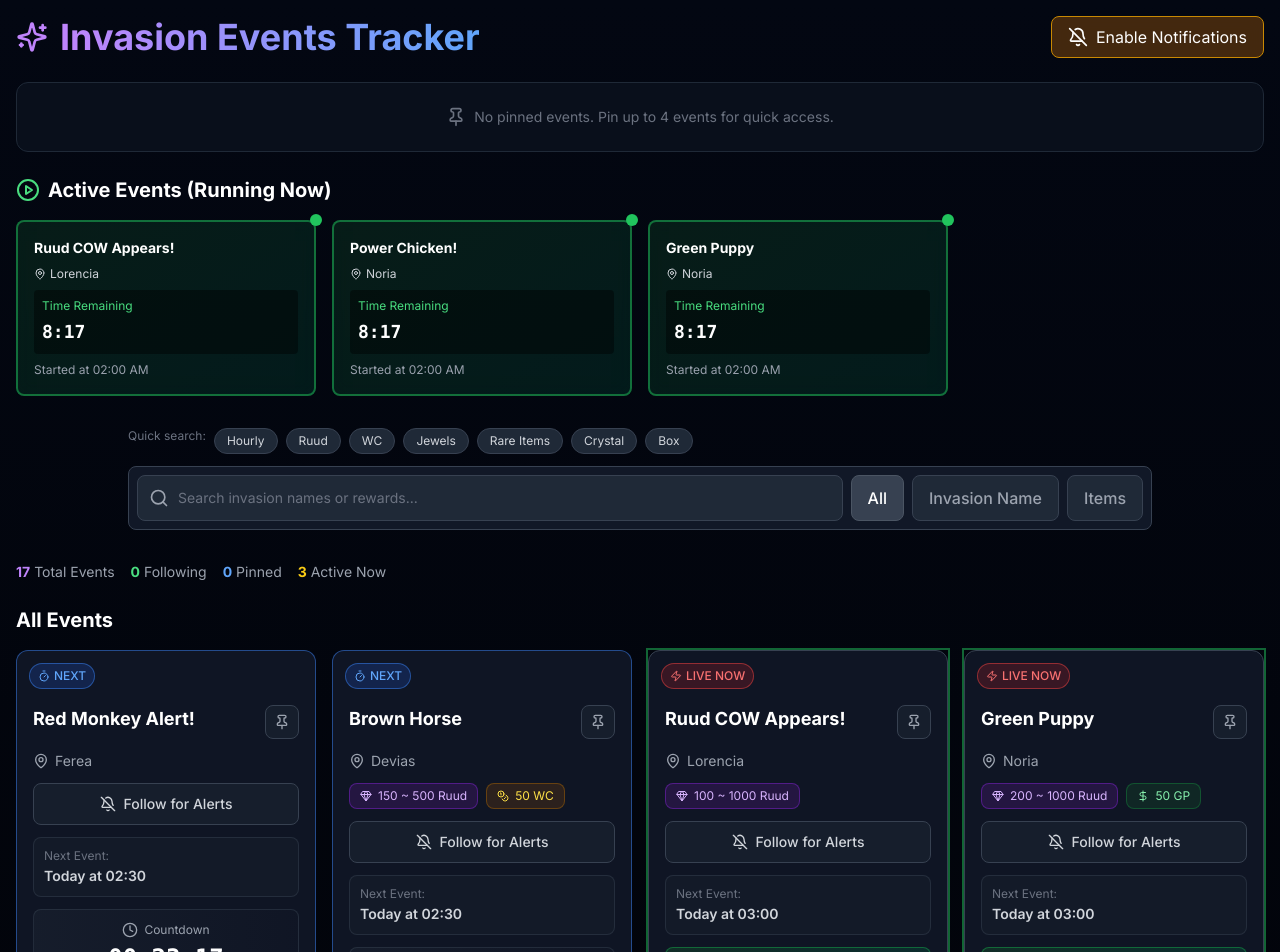
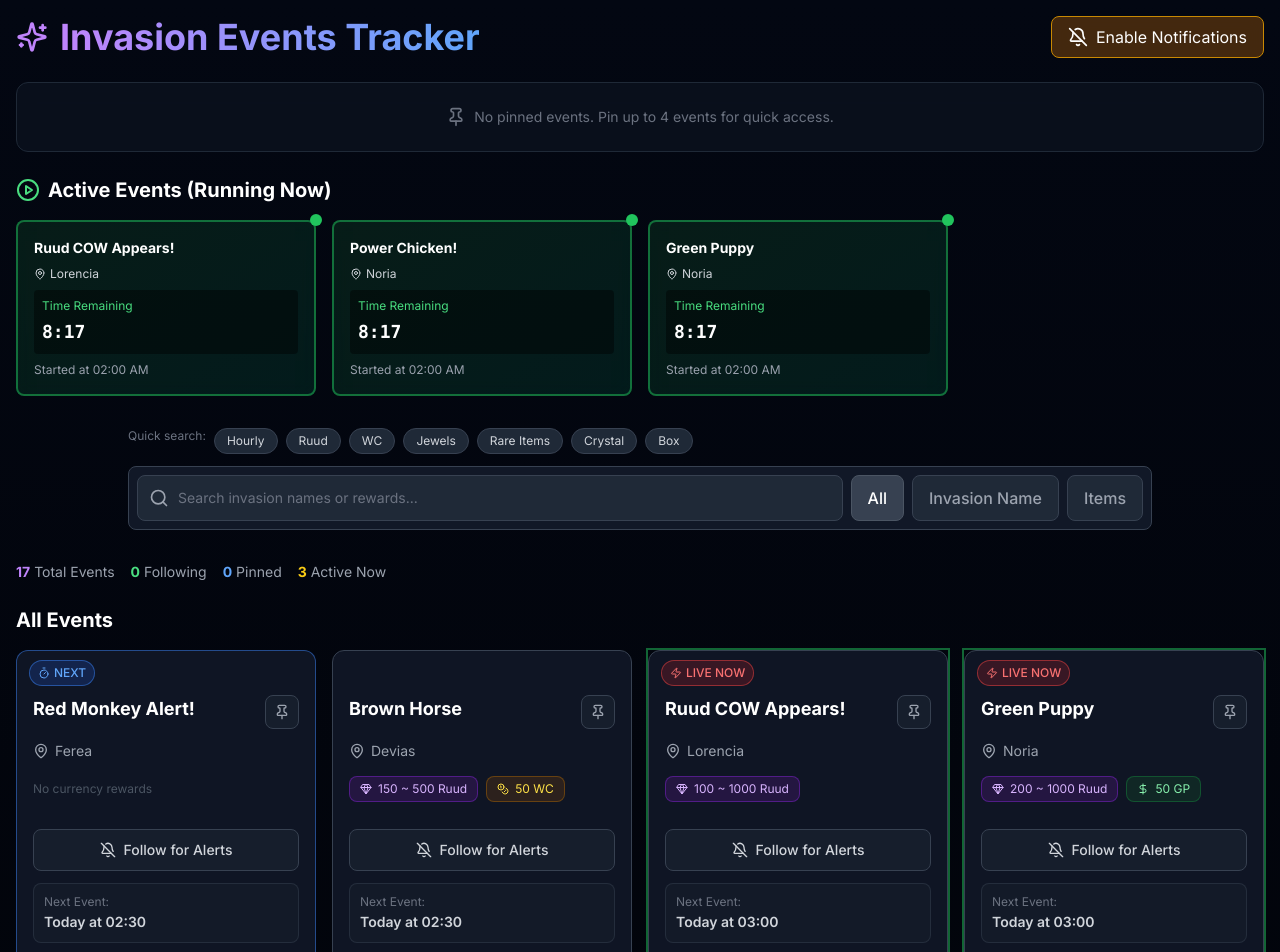
Before and after one commit to crowjay1807/event-nextjs-app, a Next.js app: page / in a window 1280 px wide. Shown: the top 952 px of the page. Built offline with nearby package versions, Linux system fonts and the light colour scheme.

Commit message:
Update event app components and homepage

```diff
--- a/app/page.tsx
+++ b/app/page.tsx
@@ -262,13 +262,6 @@ export default function Home() {
     );
   }
 
-  // Tìm thời gian event sắp diễn ra gần nhất
-  const now = new Date();
-  const nextTimes = filteredEvents
-    .map(event => event.times.filter(t => t > now)[0])
-    .filter(Boolean);
-  const minNextTime = nextTimes.length > 0 ? new Date(Math.min(...nextTimes.map(t => t.getTime()))) : null;
-
   return (
     <main className="min-h-screen p-4 bg-gradient-to-b from-gray-950 to-black">
       <div className="max-w-7xl mx-auto">
@@ -340,23 +333,19 @@ export default function Home() {
           </div>
         </div>
 
-        {/* All Events Grid */}
+        {/* All Events Grid - Using grid with auto-rows for equal height */}
         <div>
           <h2 className="text-xl font-bold text-white mb-4">All Events</h2>
-          <div className="grid grid-cols-1 md:grid-cols-2 lg:grid-cols-3 xl:grid-cols-4 gap-4">
-            {filteredEvents.map((event) => {
-              const eventNextTime = event.times.filter(t => t > now)[0];
-              const isUpcoming = !!(minNextTime && eventNextTime && eventNextTime.getTime() === minNextTime.getTime() && !getActiveEvents(events).some(e => e.id === event.id));
-              return (
+          <div className="grid grid-cols-1 md:grid-cols-2 lg:grid-cols-3 xl:grid-cols-4 gap-4 auto-rows-fr">
+            {filteredEvents.map((event, index) => (
               <EventCard
                 key={event.id}
                 event={event}
-                  isUpcoming={isUpcoming}
+                isUpcoming={index === 0 && !getActiveEvents(events).some(e => e.id === event.id)}
                 onFollowToggle={handleFollowToggle}
                 onPinToggle={handlePinToggle}
               />
-              );
-            })}
+            ))}
           </div>
 
           {filteredEvents.length === 0 && (
--- a/components/EventCard.tsx
+++ b/components/EventCard.tsx
@@ -105,16 +105,15 @@ export default function EventCard({ event, isUpcoming = false, onFollowToggle, o
   return (
     <div
       ref={cardRef}
-      className={`card relative ${isActive ? 'ring-2 ring-green-500 ring-opacity-50' : ''}`}
+      className={`card relative h-full ${isActive ? 'ring-2 ring-green-500 ring-opacity-50' : ''}`}
       onMouseEnter={() => setShowTooltip(true)}
       onMouseLeave={() => setShowTooltip(false)}
     >
-      <div className={`bg-gray-900/90 backdrop-blur rounded-xl border ${isUpcoming && !isActive ? 'border-blue-500/50' : 'border-gray-700'} hover:border-gray-600 transition-all duration-300 overflow-hidden`}>
-        {/* Card Header with Badges */}
-        <div className="relative">
-          {/* Status Badges Row */}
-          {(isUpcoming || isActive || event.pinned) && (
-            <div className="flex gap-2 p-3 pb-0">
+      <div className={`h-full flex flex-col bg-gray-900/90 backdrop-blur rounded-xl border ${isUpcoming && !isActive ? 'border-blue-500/50' : 'border-gray-700'} hover:border-gray-600 transition-all duration-300 overflow-hidden`}>
+        {/* Status Badges Row - Fixed Height */}
+        <div className="min-h-[44px] flex items-center">
+          {(isUpcoming || isActive || event.pinned) ? (
+            <div className="flex gap-2 px-3 py-2">
               {isActive && (
                 <div className="inline-flex items-center gap-1 text-xs bg-red-600/20 border border-red-500/50 text-red-400 px-2 py-1 rounded-full">
                   <Zap className="w-3 h-3 animate-pulse" />
@@ -134,13 +133,16 @@ export default function EventCard({ event, isUpcoming = false, onFollowToggle, o
                 </div>
               )}
             </div>
+          ) : (
+            <div className="px-3 py-2">&nbsp;</div>
           )}
+        </div>
 
-          {/* Card Content */}
-          <div className="p-4 space-y-3">
-            {/* Title and Pin Button */}
-            <div className="flex justify-between items-start gap-2">
-              <h3 className="text-lg font-bold text-white flex-1">{event.name}</h3>
+        {/* Card Content - Flex Grow */}
+        <div className="flex-1 flex flex-col p-4 pt-0 space-y-3">
+          {/* Title and Pin Button - Fixed Height */}
+          <div className="flex justify-between items-start gap-2 min-h-[32px]">
+            <h3 className="text-lg font-bold text-white flex-1 line-clamp-2">{event.name}</h3>
 
             {/* Pin Button */}
             <button
@@ -148,7 +150,7 @@ export default function EventCard({ event, isUpcoming = false, onFollowToggle, o
                 e.stopPropagation();
                 onPinToggle(event.id);
               }}
-                className={`p-2 rounded-lg transition-all duration-200 ${
+              className={`flex-shrink-0 p-2 rounded-lg transition-all duration-200 ${
                 event.pinned
                   ? 'bg-purple-600/20 hover:bg-purple-600/30 text-purple-400 border border-purple-500/50'
                   : 'bg-gray-800/50 hover:bg-gray-700/50 text-gray-400 border border-gray-700'
@@ -159,36 +161,45 @@ export default function EventCard({ event, isUpcoming = false, onFollowToggle, o
             </button>
           </div>
 
-            {/* Location */}
-            <div className="flex items-center text-gray-400 text-sm">
+          {/* Location - Fixed Height */}
+          <div className="flex items-center text-gray-400 text-sm min-h-[20px]">
             <MapPin className="w-4 h-4 mr-1.5" />
             <span>{event.map}</span>
           </div>
 
-            {/* Currency Rewards Display */}
-            {(currencies.ruud || currencies.wc || currencies.gp) && (
+          {/* Currency Rewards Display - Fixed Height */}
+          <div className="min-h-[32px] flex items-center">
+            {(currencies.ruud || currencies.wc || currencies.gp) ? (
               <div className="flex gap-2 flex-wrap">
                 {currencies.ruud && (
                   <div className="bg-purple-900/30 border border-purple-700/50 px-2.5 py-1 rounded-lg text-xs text-purple-300 flex items-center gap-1.5">
                     <Gem className="w-3 h-3" />
-                    {currencies.ruud.replace(/ruud/i, 'Ruud')}
+                    <span className="whitespace-nowrap">{currencies.ruud.replace(/ruud/i, 'Ruud')}</span>
                   </div>
                 )}
                 {currencies.wc && (
                   <div className="bg-yellow-900/30 border border-yellow-700/50 px-2.5 py-1 rounded-lg text-xs text-yellow-300 flex items-center gap-1.5">
                     <Coins className="w-3 h-3" />
-                    {currencies.wc.replace(/wc/i, 'WC')}
+                    <span className="whitespace-nowrap">{currencies.wc.replace(/wc/i, 'WC')}</span>
                   </div>
                 )}
                 {currencies.gp && (
                   <div className="bg-green-900/30 border border-green-700/50 px-2.5 py-1 rounded-lg text-xs text-green-300 flex items-center gap-1.5">
                     <DollarSign className="w-3 h-3" />
-                    {currencies.gp.replace(/gp/i, 'GP')}
+                    <span className="whitespace-nowrap">{currencies.gp.replace(/gp/i, 'GP')}</span>
                   </div>
                 )}
               </div>
+            ) : (
+              <div className="text-xs text-gray-600">No currency rewards</div>
             )}
+          </div>
 
+          {/* Spacer to push content down */}
+          <div className="flex-1"></div>
+
+          {/* Bottom Section - Always at bottom */}
+          <div className="space-y-3">
             {/* Follow Button */}
             <button
               onClick={() => onFollowToggle(event.id)}
@@ -212,14 +223,12 @@ export default function EventCard({ event, isUpcoming = false, onFollowToggle, o
             </button>
 
             {/* Next Event Time */}
-            {nextEventTime && (
             <div className="bg-gray-800/30 rounded-lg p-2.5 border border-gray-700/50">
               <p className="text-xs text-gray-500 mb-0.5">Next Event:</p>
               <p className="text-sm font-semibold text-gray-300">
-                  Today at {format(nextEventTime, 'HH:mm')}
+                {nextEventTime ? `Today at ${format(nextEventTime, 'HH:mm')}` : 'No scheduled time'}
               </p>
             </div>
-            )}
 
             {/* Countdown Timer */}
             <div className={`relative rounded-lg p-3 text-center overflow-hidden ${
```
Lines whose indentation alone changed are shown as unchanged.
